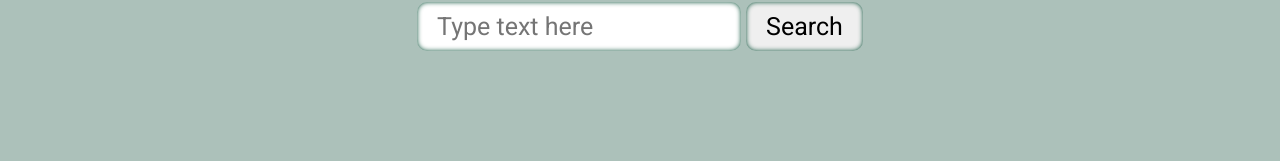
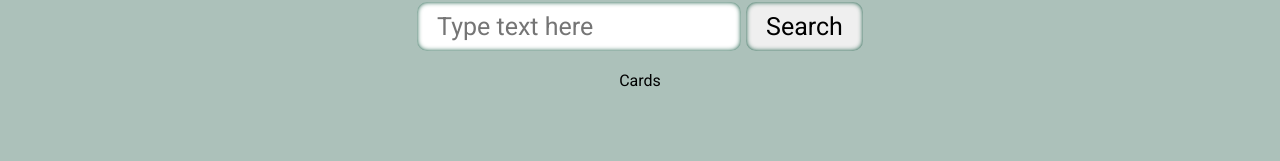
Before and after one commit to Tatiana-312/react2023q1, a React (Vite) app in the folder react-components/: page / in a window 1280 px wide. Shown: the part 129-290 px from the top of the page. Built offline with nearby package versions, Linux system fonts and the light colour scheme.

Commit message:
feat: add container for cards

```diff
--- /dev/null
+++ b/react-components/src/components/CardList/CardList.module.css
@@ -0,0 +1,10 @@
+
+.container {
+    display: flex;
+    flex-wrap: wrap;
+    justify-content: center;
+    gap: 15px;
+    max-width: 1000px;
+    margin: 0 auto;
+    padding: 0 20px 20px;
+}
--- a/react-components/src/components/CardList/CardList.tsx
+++ b/react-components/src/components/CardList/CardList.tsx
@@ -0,0 +1,13 @@
+import React from 'react';
+import booksData from './booksData.json';
+import classes from './CardList.module.css';
+
+class CardList extends React.Component {
+  render(): React.ReactNode {
+    return <div className={classes.container}>
+        Cards
+    </div>;
+  }
+}
+
+export default CardList;
--- a/react-components/src/pages/Home/Home.tsx
+++ b/react-components/src/pages/Home/Home.tsx
@@ -1,6 +1,7 @@
 import SearchBar from '../../components/SearchBar/SearchBar';
 import React from 'react';
 import Title from '../../components/Title/Title';
+import CardList from '../../components/CardList/CardList';
 
 class Home extends React.Component {
   render() {
@@ -8,6 +9,7 @@ class Home extends React.Component {
       <div data-testid="home-page">
         <Title {...{ title: 'Book Shop' }} />
         <SearchBar />
+        <CardList />
       </div>
     );
   }
```
